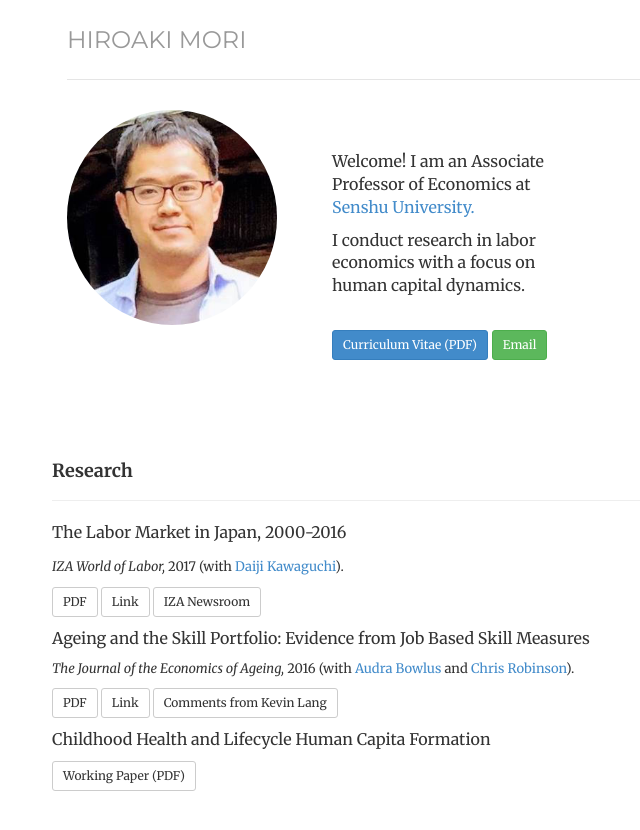
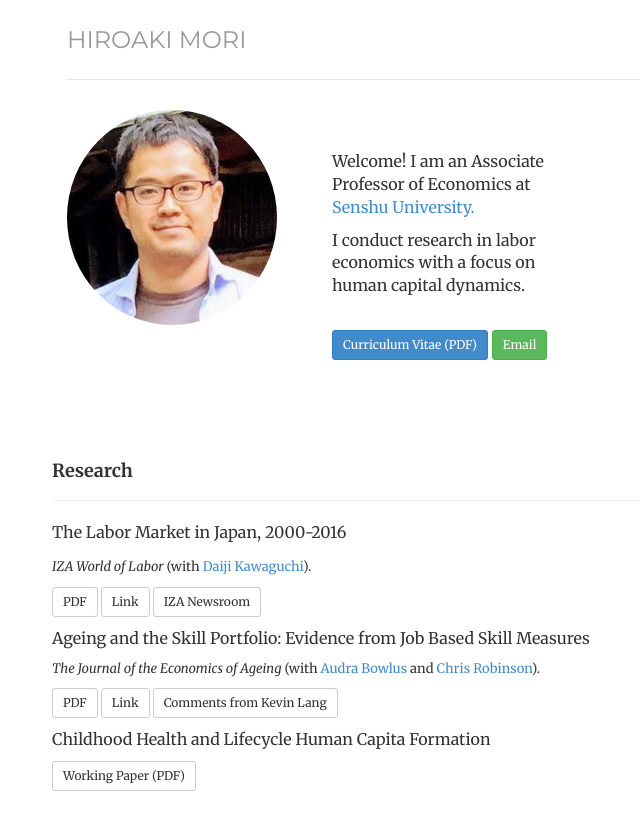
Before and after one commit to morihiroaki/morihiroaki.github.io, a Jekyll site: the page built from index.html, in a window 1280 px wide. Shown: the top 830 px of the page, without its empty margins (213-853 px from the left). Built offline with Jekyll 4.4.1, drawn with Linux system fonts in a browser that asks for light colours.

Commit message:
Update index.html

```diff
--- a/index.html
+++ b/index.html
@@ -34,13 +34,13 @@ description:
 </div>
 
 <p><font size="3">The Labor Market in Japan, 2000-2016</font></p>
-<p><font size="2"><i>IZA World of Labor,</i> 2017 (with <a href="https://sites.google.com/site/daijikawaguchi/" target="_blank" title="Link">Daiji Kawaguchi</a>). </p>
+<p><font size="2"><i>IZA World of Labor</i> (with <a href="https://sites.google.com/site/daijikawaguchi/" target="_blank" title="Link">Daiji Kawaguchi</a>). </p>
 <p><a href="./files/Kawaguchi_Mori_2017_WoL.pdf" target="_blank" class="btn btn-default btn-sm" role="button">PDF</a>
 <a href="https://wol.iza.org/articles/the-labor-market-in-japan/long" target="_blank" class="btn btn-default btn-sm" role="button">Link</a>
 <a href="https://newsroom.iza.org/en/archive/research/the-labor-market-in-japan-2000-2016-a-role-model-for-aging-societies-across-the-globe/" target="_blank" class="btn btn-default btn-sm" role="button">IZA Newsroom</a>
 
 <p><font size="3">Ageing and the Skill Portfolio: Evidence from Job Based Skill Measures</font></p>
-<p><font size="2"><i>The Journal of the Economics of Ageing,</i> 2016 (with <a href="http://economics.uwo.ca/people/faculty/bowlus.html" target="_blank" title="Link">Audra Bowlus</a> and <a href="http://economics.uwo.ca/people/faculty/robinson.html" target="_blank" title="Link">Chris Robinson</a>). </p>
+<p><font size="2"><i>The Journal of the Economics of Ageing</i> (with <a href="http://economics.uwo.ca/people/faculty/bowlus.html" target="_blank" title="Link">Audra Bowlus</a> and <a href="http://economics.uwo.ca/people/faculty/robinson.html" target="_blank" title="Link">Chris Robinson</a>). </p>
 <p><a href="./files/Bowlus_Mori_Robinson_2016_JEA.pdf" target="_blank" class="btn btn-default btn-sm" role="button">PDF</a>
 <a href="http://www.sciencedirect.com/science/article/pii/S2212828X16000049" target="_blank" class="btn btn-default btn-sm" role="button">Link</a>
 <a href="http://www.sciencedirect.com/science/article/pii/S2212828X16300135" target="_blank" class="btn btn-default btn-sm" role="button">Comments from Kevin Lang</a></p>
```
